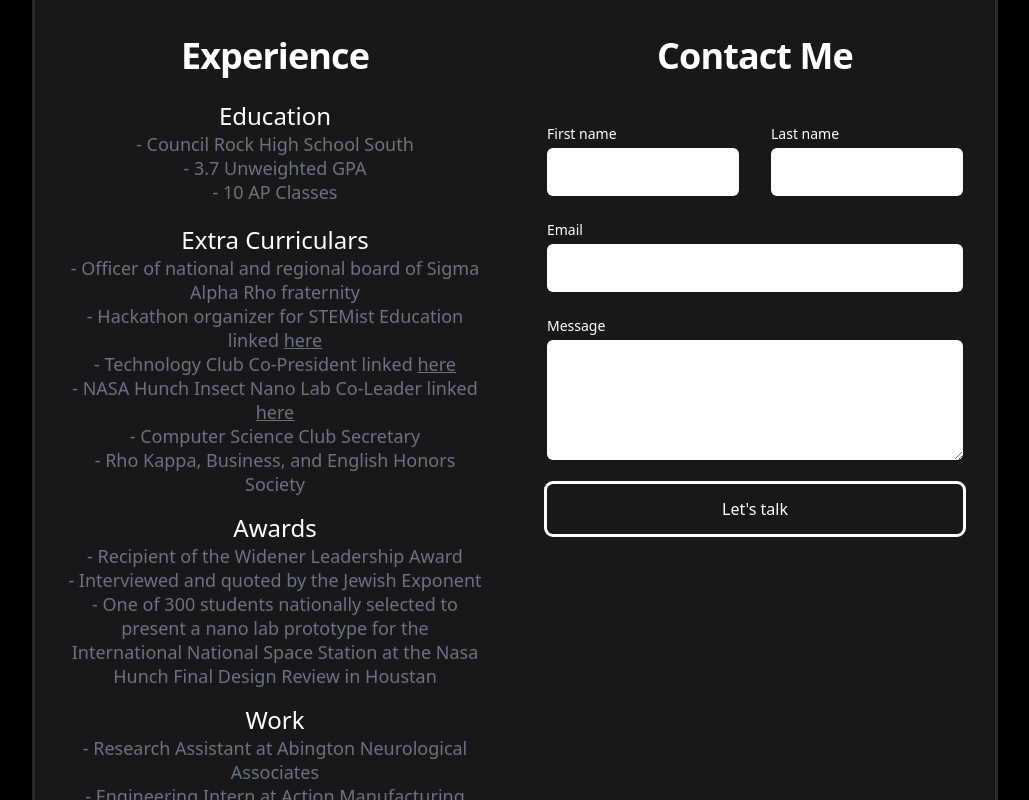
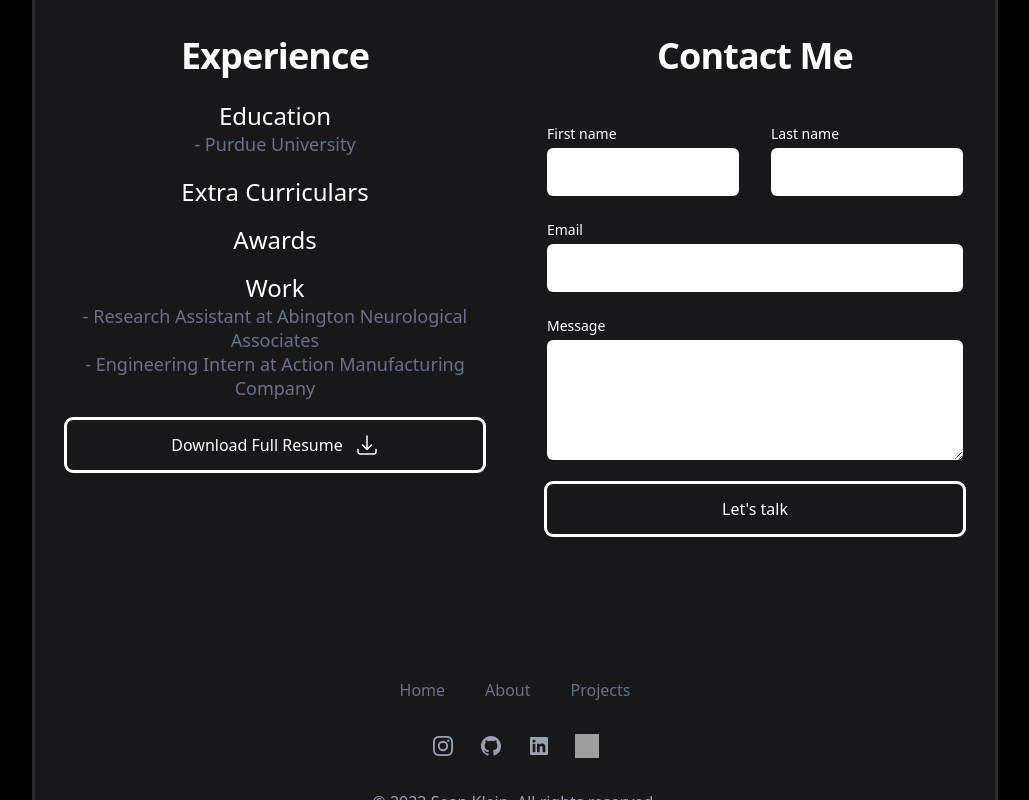
Before and after one commit to Seanrk06/PersonalPortfolio, a React (Create React App) app: page / in a window 1280 px wide. Shown: the part 800-1600 px from the top of the page, without its empty margins (125-1154 px from the left). Built offline with nearby package versions, Linux system fonts and the light colour scheme; grey boxes are pictures that could not be loaded.

Commit message:
Updated work component
Updated the about me to reflect current education and changed resume for new information

```diff
--- a/src/components/Work.jsx
+++ b/src/components/Work.jsx
@@ -12,24 +12,24 @@ function Work() {
       <ol className="mt-6 space-y-4">
         <li className="text-2xl text-white text-semibold text-center mb-5">
           Education
-          <p className="text-lg leading-6 text-gray-500">- Council Rock High School South</p>
-          <p className="text-lg leading-6 text-gray-500">- 3.7 Unweighted GPA</p>
-          <p className="text-lg leading-6 text-gray-500">- 10 AP Classes</p>
+          <p className="text-lg leading-6 text-gray-500">- Purdue University</p>
+{/*           <p className="text-lg leading-6 text-gray-500">- 3.7 Unweighted GPA</p>  */}
+{/*           <p className="text-lg leading-6 text-gray-500">- 10 AP Classes</p> */}
         </li>
         <li className="text-2xl text-white text-semibold text-center mb-5">
           Extra Curriculars
-          <p className="text-lg leading-6 text-gray-500">- Officer of national and regional board of Sigma Alpha Rho fraternity</p>
+{/*           <p className="text-lg leading-6 text-gray-500">- Officer of national and regional board of Sigma Alpha Rho fraternity</p>
           <p className="text-lg leading-6 text-gray-500">- Hackathon organizer for STEMist Education linked <a className="underline" href="https://joinstemist.org/">here</a></p>
           <p className="text-lg leading-6 text-gray-500">- Technology Club Co-President linked <a className="underline" href="https://technologyclub.netlify.app/">here</a></p>
           <p className="text-lg leading-6 text-gray-500">- NASA Hunch Insect Nano Lab Co-Leader linked <a className="underline" href="https://www.crsd.org/site/default.aspx?PageType=3&DomainID=487&ModuleInstanceID=64355&ViewID=6446EE88-D30C-497E-9316-3F8874B3E108&RenderLoc=0&FlexDataID=96645&PageID=4957">here</a></p>
           <p className="text-lg leading-6 text-gray-500">- Computer Science Club Secretary</p>
-          <p className="text-lg leading-6 text-gray-500">- Rho Kappa, Business, and English Honors Society</p>
+          <p className="text-lg leading-6 text-gray-500">- Rho Kappa, Business, and English Honors Society</p> */}
         </li>
         <li className="text-2xl text-white text-semibold text-center mb-5">
           Awards
-          <p className="text-lg leading-6 text-gray-500">- Recipient of the Widener Leadership Award</p>
+{/*           <p className="text-lg leading-6 text-gray-500">- Recipient of the Widener Leadership Award</p>
           <p className="text-lg leading-6 text-gray-500">- Interviewed and quoted by the Jewish Exponent</p>
-          <p className="text-lg leading-6 text-gray-500">- One of 300 students nationally selected to present a nano lab prototype for the International National Space Station at the Nasa Hunch Final Design Review in Houstan</p>
+          <p className="text-lg leading-6 text-gray-500">- One of 300 students nationally selected to present a nano lab prototype for the International National Space Station at the Nasa Hunch Final Design Review in Houstan</p> */}
         </li>
         <li className="text-2xl text-white text-semibold text-center mb-5">
           Work
@@ -39,7 +39,7 @@ function Work() {
       </ol>
       <a
         class="mt-5 inline-flex w-full items-center justify-center rounded-md border border-transparent outline-3 outline py-3 text-base font-medium text-white shadow-sm button_slide slide_right "
-        download="./Resume 10_12_23.docx.pdf"
+        download="./Resume 7_9_24.pdf"
         href="./assets/Resume/Resume 10_12_23.docx.pdf"
       >
         Download Full Resume
```
